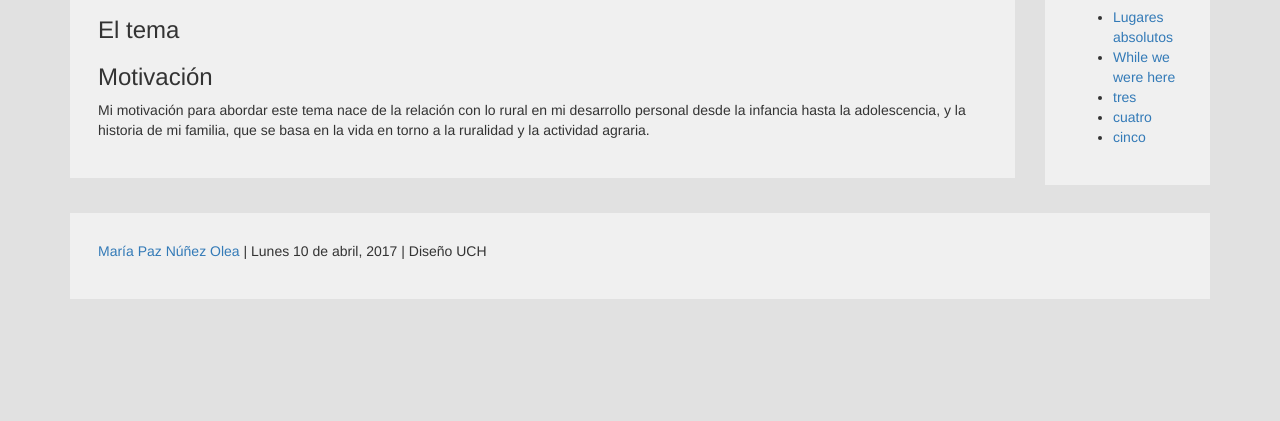
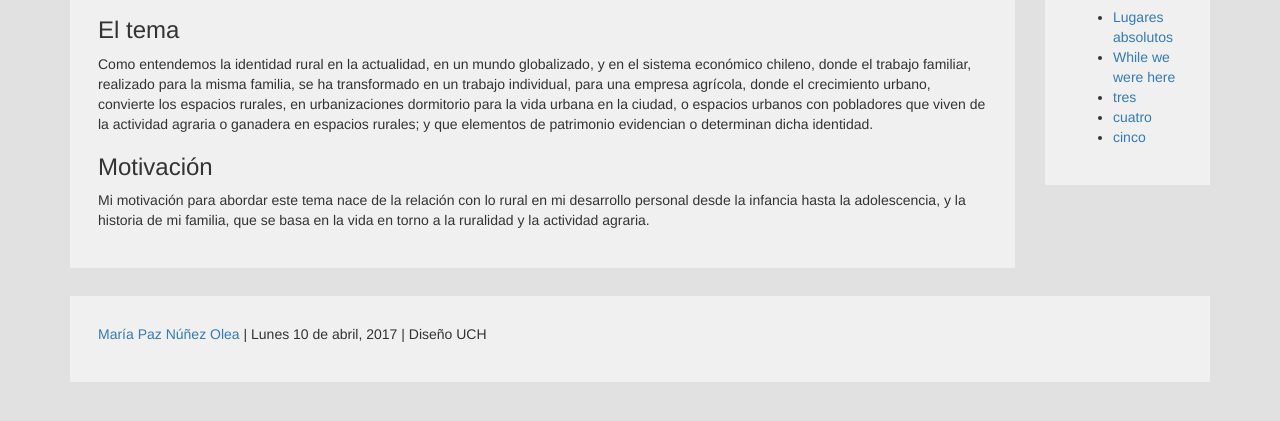
Before and after one commit to mpaznunez/10_abril_2017, a plain HTML site: page about.html in a window 1280 px wide. Shown: the part 355-776 px from the top of the page. Drawn offline with Linux system fonts and the light colour scheme.

Commit message:
arreglo 13.36

```diff
--- a/about.html
+++ b/about.html
@@ -46,7 +46,7 @@
 
         <article>
           <h3>El tema</h3>
-          <p></p>
+          <p>Como entendemos la identidad rural en la actualidad, en un mundo globalizado, y en el sistema económico chileno, donde el trabajo familiar, realizado para la misma familia, se ha transformado en un trabajo individual, para una empresa agrícola, donde el crecimiento urbano, convierte los espacios rurales, en  urbanizaciones dormitorio para la vida urbana en la ciudad, o espacios urbanos con pobladores que viven de la actividad agraria o ganadera en espacios rurales; y que elementos de patrimonio evidencian o determinan dicha identidad.</p>
         </article>
         <article>
           <h3>Motivación</h3>
```
